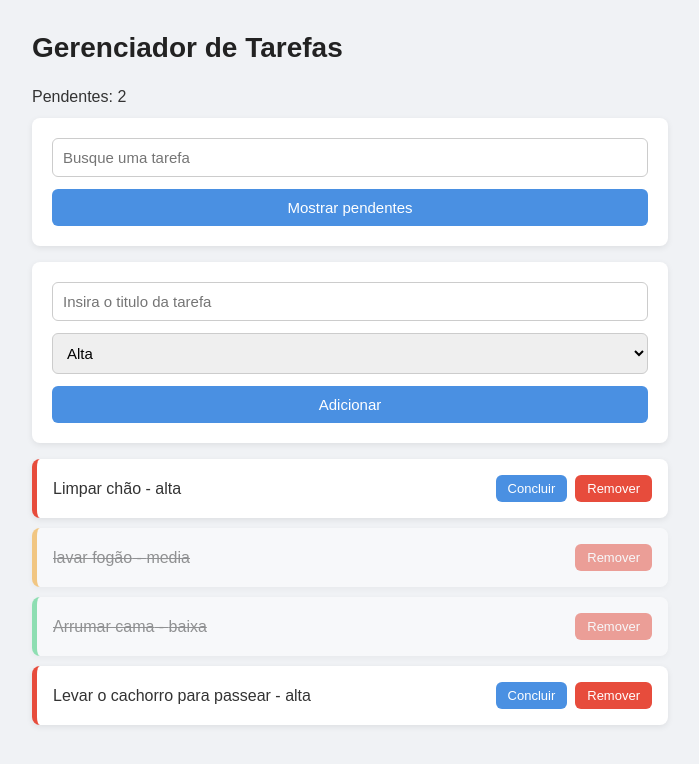
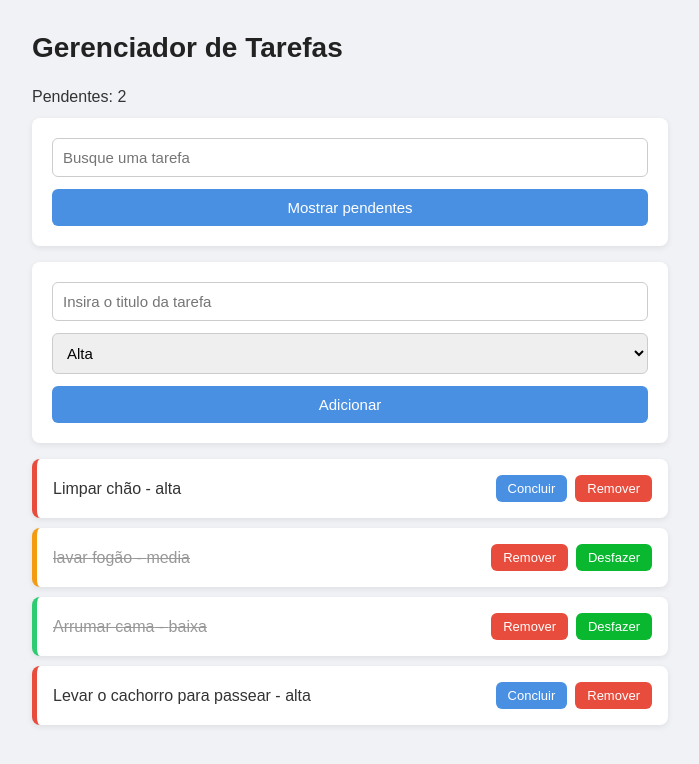
Before and after one commit to ChristianLiborioDEV/gerenciador-tarefas, a React (Vite) app: page / in a window 1280 px wide. Shown: the top 764 px of the page, without its empty margins (290-989 px from the left). Built offline with nearby package versions, Linux system fonts and the light colour scheme.

Commit message:
style: opacidade apenas no texto da tarefa concluida

```diff
--- a/src/App.jsx
+++ b/src/App.jsx
@@ -1,7 +1,7 @@
 import { useState } from 'react';
 import ItemTarefa from "./componentes/ItemTarefa.jsx"
 import { tarefas as tarefasIniciais } from "./dados.js"
-import { concluirTarefa, removerTarefa, adicionarTarefa, buscarPorTitulo } from './tarefas.js';
+import { concluirTarefa, removerTarefa, adicionarTarefa, buscarPorTitulo, desfazerTarefa } from './tarefas.js';
 import Formulario from './componentes/Formulario.jsx';
 
 const App = () => {
@@ -20,6 +20,10 @@ const App = () => {
 
     const handleAdicionar = (titulo, prioridade) => {
         setTarefas(adicionarTarefa(tarefas, titulo, prioridade))
+    }
+
+    const handleDesfazer = (id) => {
+        setTarefas(desfazerTarefa(tarefas, id))
     }
 
     const pendentes = tarefas.filter(tarefa => !tarefa.realizada).length
@@ -52,7 +56,8 @@ const App = () => {
                     prioridade={tarefa.prioridade}
                     realizada={tarefa.realizada}
                     onConcluir={handleConcluir}
-                    onRemover={handleRemover} />))}
+                    onRemover={handleRemover}
+                    onDesfazer={handleDesfazer} />))}
             </ul>
         </div>
     )
--- a/src/componentes/ItemTarefa.jsx
+++ b/src/componentes/ItemTarefa.jsx
@@ -1,17 +1,18 @@
-const ItemTarefa = ({ id, titulo, prioridade, realizada, onConcluir, onRemover }) => {
+const ItemTarefa = ({ id, titulo, prioridade, realizada, onConcluir, onRemover, onDesfazer}) => {
 
 
 
 
     return (
 
-        <li className={`${prioridade} ${realizada ? "realizada" : ""}`}>
-            <span>
+        <li className={prioridade}>
+            <span className={realizada ? "realizada" : ""}>
                 {titulo} - {prioridade}
             </span>
             <div>
                 {!realizada && <button className="btn-concluir" onClick={() => onConcluir(id)}>Concluir</button>}
                 <button className="btn-remover" onClick={() => onRemover(id)}>Remover</button>
+                {realizada && <button className="btn-desfazer" onClick={() => onDesfazer(id)}>Desfazer</button>}
             </div>
         </li>
     )
--- a/src/tarefas.js
+++ b/src/tarefas.js
@@ -27,3 +27,17 @@ export const buscarPorTitulo = (tarefas, busca) => {
         const pesquisarTarefa = tarefas.filter(a => a.titulo.toLowerCase().includes(busca.toLowerCase()))
    return pesquisarTarefa
 }
+
+
+
+export const desfazerTarefa = (tarefas, id) => {
+    return tarefas
+        .map(tarefa => {
+            if (tarefa.id === id) {
+                return { ...tarefa, realizada: false }
+            } else {
+                return tarefa
+            }
+        })
+
+}
--- a/style.css
+++ b/style.css
@@ -102,7 +102,7 @@ button:hover {
 }
 
 /* Botões dentro da tarefa */
-.btn-concluir, .btn-remover {
+.btn-concluir, .btn-remover, .btn-desfazer {
     padding: 6px 12px;
     font-size: 13px;
     margin-left: 8px;
@@ -110,6 +110,10 @@ button:hover {
 
 .btn-remover {
     background-color: #e74c3c;
+}
+
+.btn-desfazer {
+    background-color: #09b82f;
 }
 
 .btn-remover:hover {
```
